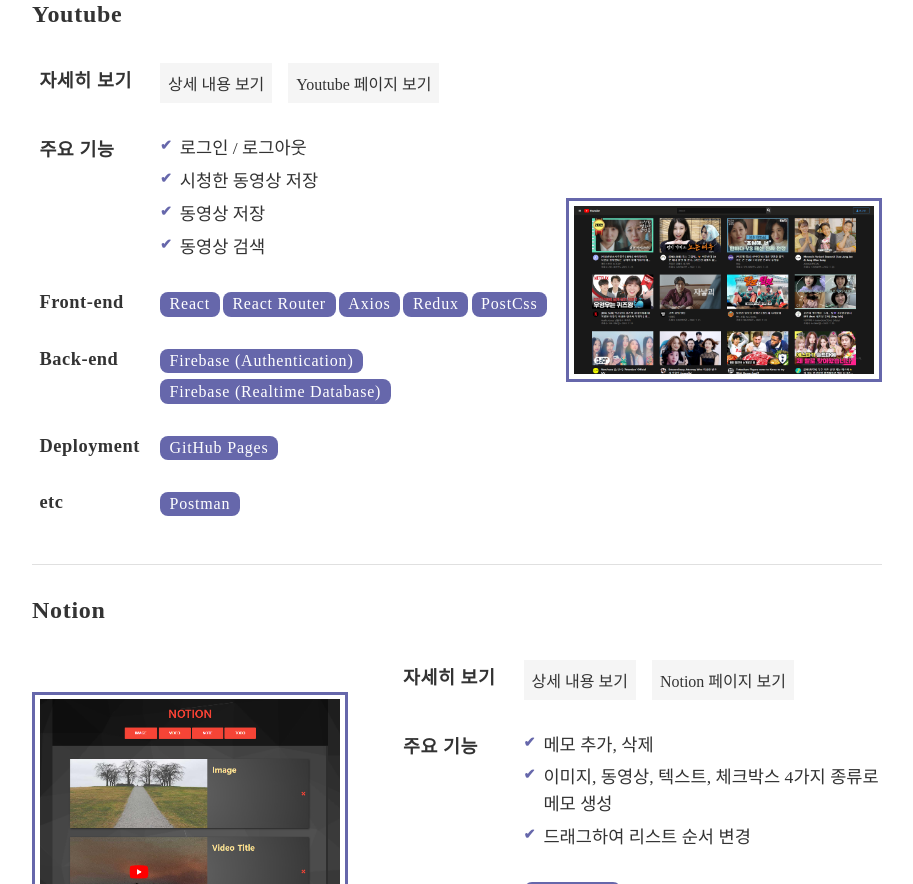
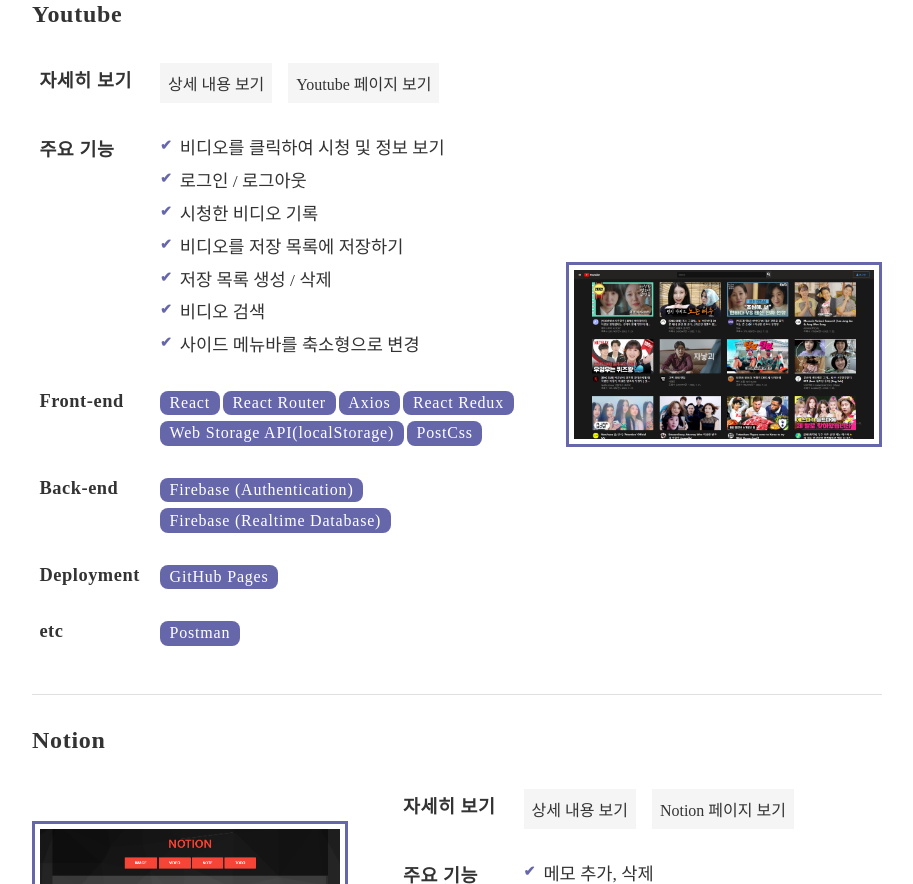
Before and after one commit to miraejang/profile, a React (Create React App) app: page / in a window 1280 px wide. Shown: the part 2980-3864 px from the top of the page, without its empty margins (183-1096 px from the left). Built offline with nearby package versions, Linux system fonts and the light colour scheme; the HTML template or start-up script is replaced by a standard one; a web font is replaced by a local one.

Commit message:
내용 보완 및 맞춤법 검사

```diff
--- a/src/components/projects.jsx
+++ b/src/components/projects.jsx
@@ -6,10 +6,18 @@
     github_link: 'https://github.com/miraejang/react-youtube',
     page_link: 'https://miraejang.github.io/react-youtube/',
     thumnail: 'youtube.jpg',
-    front_end: ['React', 'React Router', 'Axios', 'Redux', 'PostCss'],
+    front_end: ['React', 'React Router', 'Axios', 'React Redux', 'Web Storage API(localStorage)', 'PostCss'],
     back_end: ['Firebase (Authentication)', 'Firebase (Realtime Database)'],
     etc: ['Postman'],
-    features: ['로그인 / 로그아웃', '시청한 동영상 저장', '동영상 저장', '동영상 검색'],
+    features: [
+      '비디오를 클릭하여 시청 및 정보 보기',
+      '로그인 / 로그아웃',
+      '시청한 비디오 기록',
+      '비디오를 저장 목록에 저장하기',
+      '저장 목록 생성 / 삭제',
+      '비디오 검색',
+      '사이드 메뉴바를 축소형으로 변경',
+    ],
     deployment: 'GitHub Pages',
   },
   Notion: {
@@ -18,7 +26,7 @@
     page_link: 'https://miraejang.github.io/typescript-notion/',
     thumnail: 'notion.jpg',
     front_end: ['TypeScript'],
-    features: ['메모 추가, 삭제', '이미지, 동영상, 텍스트, 체크박스 4가지 종류로 메모 생성', '드래그하여 리스트 순서 변경'],
+    features: ['메모 추가, 삭제', '이미지, 동영상, 텍스트, 체크박스 4가지 종류로 메모 생성', '드래그앤드롭으로 리스트 요소 순서 변경'],
     deployment: 'GitHub Pages',
   },
   Movie_Web_Service: {
@@ -27,7 +35,7 @@
     page_link: 'https://miraejang.github.io/react-netflix/',
     thumnail: 'movie-app.jpg',
     front_end: ['React', 'React Router', 'Axios', 'Styled Components'],
-    features: ['보고 싶은 리스트를 선택하여 확인', '영상 검색'],
+    features: ['상단 내비게이션을 통한 페이지 이동', '홈에서 보고 싶은 리스트를 선택하여 확인', '영상 검색'],
     deployment: 'GitHub Pages',
   },
   Twitter: {
@@ -35,8 +43,9 @@
     github_link: 'https://github.com/miraejang/vue-twitter',
     page_link: 'https://miraejang.github.io/vue-twitter/',
     thumnail: 'vue-twitter.jpg',
-    front_end: ['Vue3', 'Vuex', 'Vue Router', 'Tailwind CSS', 'Firebase'],
-    features: ['로그인 / 로그아웃', '트윗 생성, 삭제, 수정', '내 프로필 수정', '다른 사람의 프로필 확인', '쪽지 주고 받기'],
+    front_end: ['Vue3', 'Vuex', 'Vue Router', 'Moment.js', 'Tailwind CSS'],
+    back_end: ['Firebase (Authentication)', 'Firebase (Realtime Database)'],
+    features: ['로그인 / 로그아웃', '트윗 생성, 삭제, 수정', '내 프로필 수정', '다른 유저의 프로필 확인', '다른 유저와 쪽지 주고받기'],
     deployment: 'GitHub Pages',
   },
   Mini_Games: {
@@ -44,8 +53,8 @@
     github_link: 'https://github.com/miraejang/vue-web-games',
     page_link: 'https://miraejang.github.io/vue-web-games/',
     thumnail: 'vue-game.jpg',
-    front_end: ['Vue.js', 'Vuex', 'Vue Router'],
-    features: ['가볍게 즐길 수 있는 9가지 게임'],
+    front_end: ['Vue', 'Vuex', 'Vue Router'],
+    features: ['가볍게 즐길 수 있는 8가지 게임', '끝말잇기, 구구단, 숫자 야구, 반응 속도 체크, 가위바위보, 로또, 틱택토, 지뢰 찾기'],
     deployment: 'GitHub Pages',
   },
 };
--- a/src/components/techs.jsx
+++ b/src/components/techs.jsx
@@ -29,7 +29,7 @@
       desc: `Vue.js를 사용한 웹앱을 제작할 수 있습니다.`,
       sub_techs: null,
     },
-    graphql: { name: 'GraphQL', icon: 'graphql', desc: '리소스들과 필요한 데이터를 관리하여 사용할 수 있습니다.', sub_techs: null },
+    graphql: { name: 'GraphQL', icon: 'graphql', desc: '리소스와 데이터를 필요에 맞게 작성하여 사용할 수 있습니다.', sub_techs: null },
     redux: { name: 'Redux', icon: 'redux', desc: '상태 관리를 할 수 있습니다.', sub_techs: null },
     css: {
       name: 'CSS',
--- a/src/components/work-experience.jsx
+++ b/src/components/work-experience.jsx
@@ -70,9 +70,9 @@
             <h4>웹디자이너</h4>
             <ul>
               <li>
-                <span>상품 상세페이지 제작</span>
+                <span>상품 상세 페이지 제작</span>
                 <ul>
-                  <li>의류 쇼핑몰 제품 상세페이지 촬영 및 제작</li>
+                  <li>의류 쇼핑몰 제품 상세 페이지 촬영 및 제작</li>
                   <li>광고 배너 제작</li>
                   <li>카페 24 상품 등록 & 11번가 상품 연동</li>
                 </ul>
```
